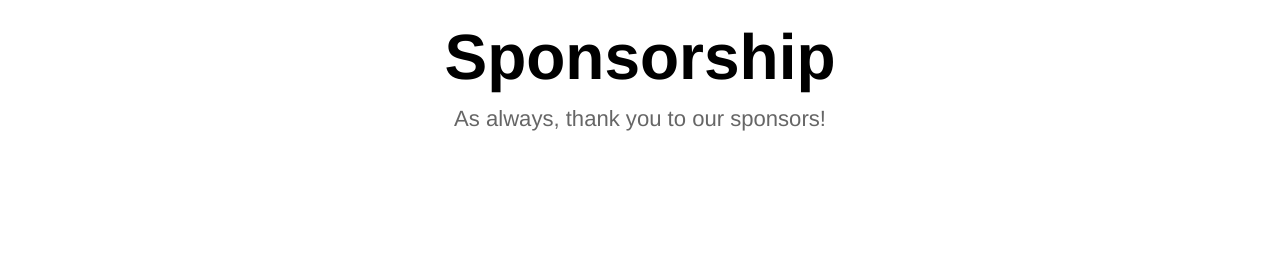
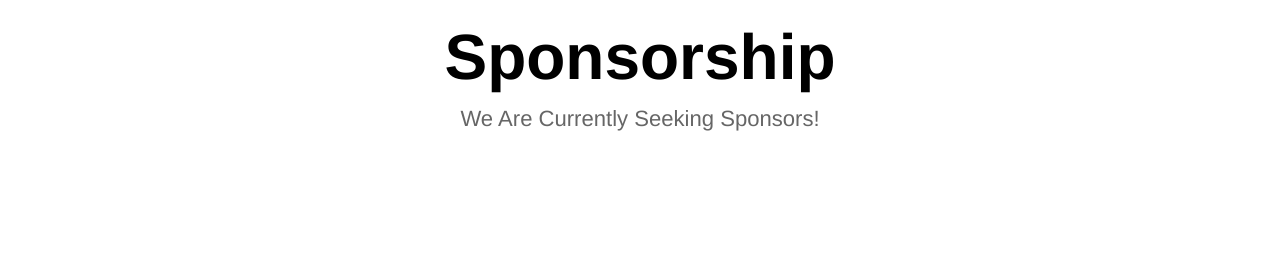
Before and after one commit to svpatro/Hackathon, a Jekyll site: the page built from sponsors.html, in a window 1280 px wide. Shown: the part 151-423 px from the top of the page. Built offline with Jekyll 4.4.1, drawn with Linux system fonts in a browser that asks for light colours.

Commit message:
Cleaning Up

```diff
--- a/index.html
+++ b/index.html
@@ -1,8 +1,6 @@
 ---
 title: UWW Hackathon
 ---
-
-<img src="{{ site.baseurl }}/images/hackathon.gif" />
 
 <div class="content">
 	<section>
--- a/sponsors.html
+++ b/sponsors.html
@@ -1,6 +1,6 @@
 ---
 title: <strong>Sponsorship</strong>
-description: As always, thank you to our sponsors!
+description: We Are Currently Seeking Sponsors!
 ---
 
 <div class="content">
```
Also changed, not shown: 3 other files.
